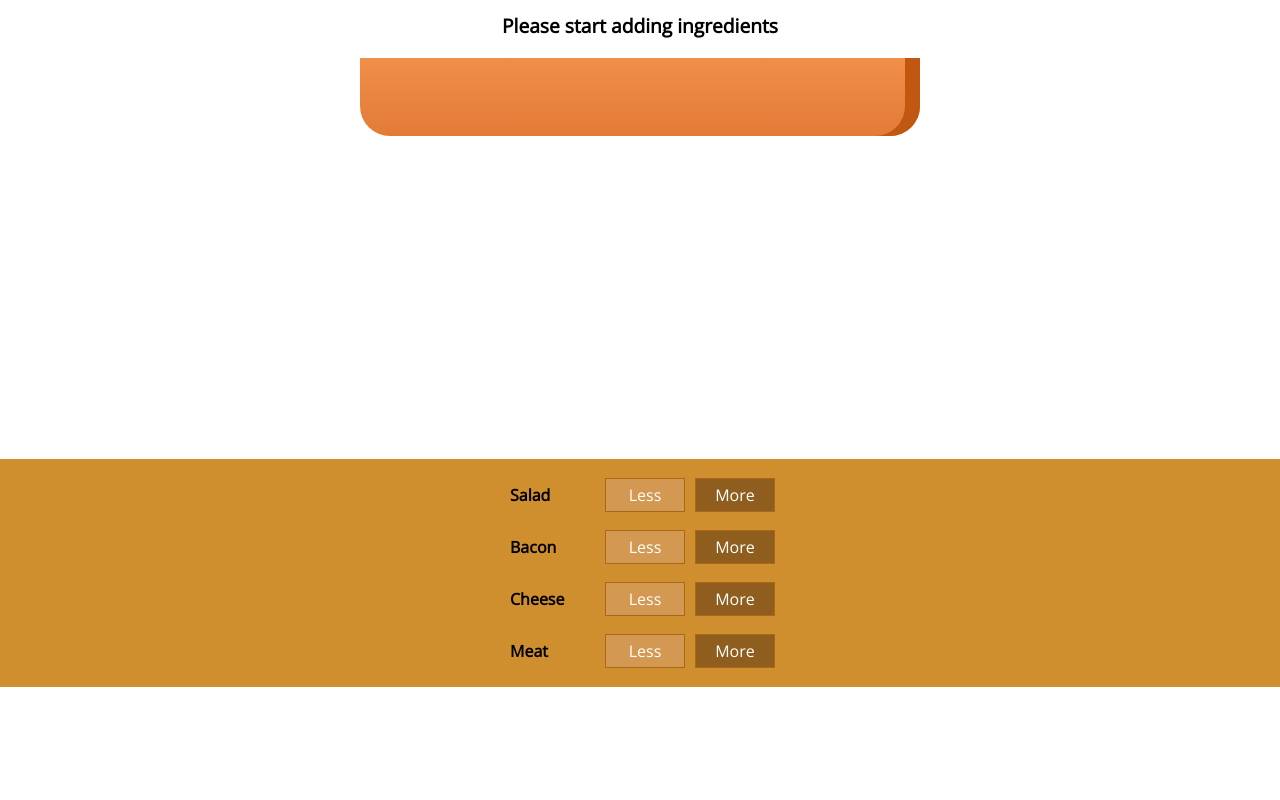
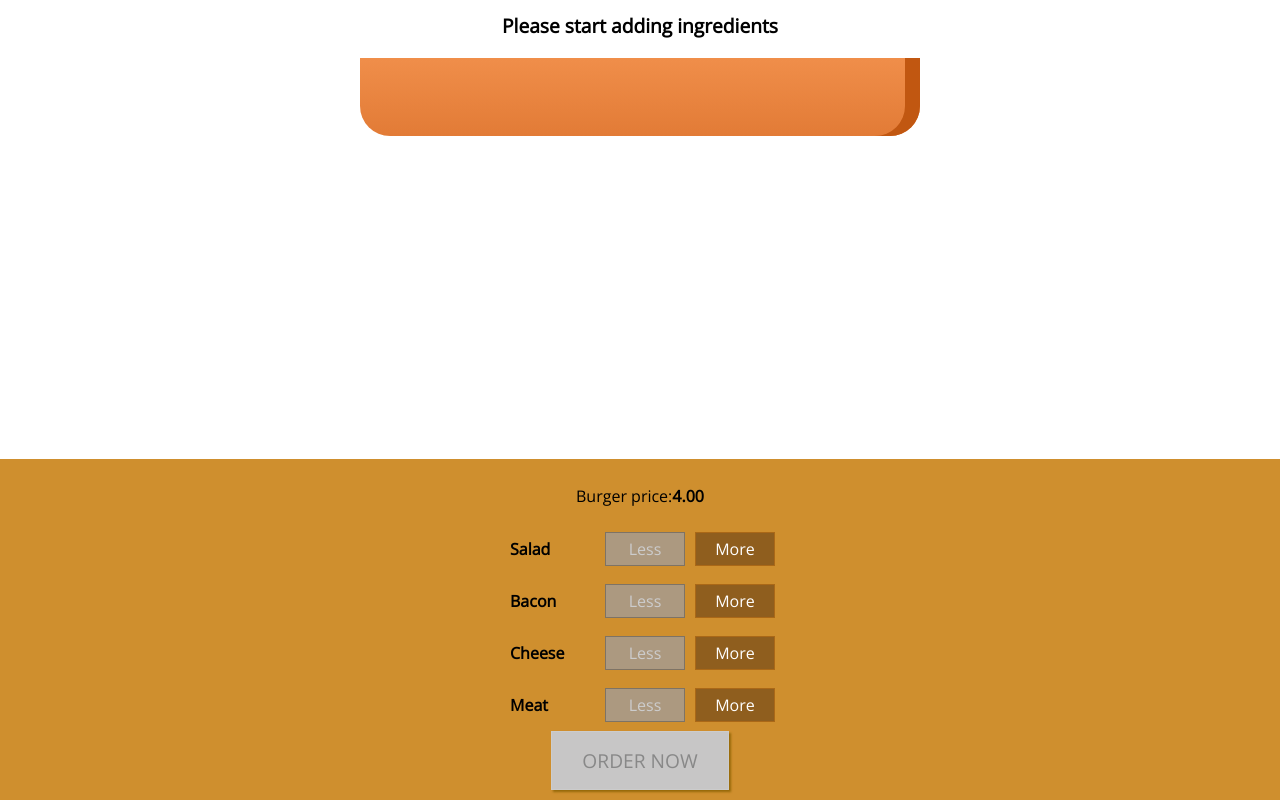
Before and after one commit to NiteshBagle123/react-buger-builder-app, a React app: page / in a window 1280 px wide. Shown: the part 179-979 px from the top of the page. Before the commit the page ends 866 px from the top, so only its background shows below. Built offline with nearby package versions, Linux system fonts and the light colour scheme.

Commit message:
order button added

```diff
--- a/src/components/Burger/BuildControls/BuildControl/BuildControl.js
+++ b/src/components/Burger/BuildControls/BuildControl/BuildControl.js
@@ -7,8 +7,10 @@
         <button
             className={classes.Less}
             onClick={props.removed}
-            disabled={props.diabled}>Less</button>
-        <button className={classes.More} onClick={props.added}>More</button>
+            disabled={props.disabled}>Less</button>
+        <button
+            className={classes.More}
+            onClick={props.added}>More</button>
     </div>
 );
 
--- a/src/components/Burger/BuildControls/BuildControls.css
+++ b/src/components/Burger/BuildControls/BuildControls.css
@@ -8,3 +8,44 @@
     margin: auto;
     padding: 10px 0;
 }
+
+.OrderButton {
+    background-color: #DAD735;
+    outline: none;
+    cursor: pointer;
+    border: 1px solid #966909;
+    color: #966909;
+    font-family: inherit;
+    font-size: 1.2em;
+    padding: 15px 30px;
+    box-shadow: 2px 2px 2px #966909;
+}
+
+.OrderButton:hover, .OrderButton:active {
+    background-color: #A0DB41;
+    border: 1px solid #966909;
+    color: #966909;
+}
+
+.OrderButton:disabled {
+    background-color: #C7C6C6;
+    cursor: not-allowed;
+    border: 1px solid #ccc;
+    color: #888888;
+}
+
+.OrderButton:not(:disabled) {
+    animation: enable 0.3s linear;
+}
+
+@keyframes enable {
+    0% {
+        transform: scale(1);
+    }
+    60% {
+        transform: scale(1.1);
+    }
+    100% {
+        transform: scale(1);
+    }
+}
--- a/src/components/Burger/BuildControls/BuildControls.js
+++ b/src/components/Burger/BuildControls/BuildControls.js
@@ -11,6 +11,7 @@
 
 const buildControls = props => (
     <div className={classes.BuildControls}>
+        <p>Burger price:<strong>{props.totalPrice.toFixed(2)}</strong></p>
         {
             controls.map(
                 control => <BuildControl
@@ -21,6 +22,9 @@
                     disabled={props.disabled[control.type]}/>
             )
         }
+        <button
+            className={classes.OrderButton}
+            disabled={!props.purchasable}>ORDER NOW</button>
     </div>
 );
 
--- a/src/containers/BurgerBuilder/BurgerBuilder.js
+++ b/src/containers/BurgerBuilder/BurgerBuilder.js
@@ -13,7 +13,6 @@
     // constructor(props){
     //     super(props);
     //     this.state = {
-
     //     }
     // }
     state = {
@@ -23,9 +22,19 @@
             cheese: 0,
             meat: 0
         },
-        totalPrice: 4
+        totalPrice: 4,
+        purchasable: false
     }
 
+    updatePurchaseState = ingredients => {
+        const sum = Object.keys(ingredients)
+            .map(key => ingredients[key])
+            .reduce((sum, el) => sum + el, 0);
+
+            this.setState({
+                purchasable: sum > 0
+            })
+    }
     addIngredientHadler = (type) => {
         const oldIngredientCount = this.state.ingredients[type];
         const updatedIngredientCount = oldIngredientCount + 1;
@@ -37,6 +46,7 @@
         const oldPrice = this.state.totalPrice;
         const updatedPrice = oldPrice + priceAddition;
         this.setState({ ingredients: updatedIngredient, totalPrice: updatedPrice });
+        this.updatePurchaseState(updatedIngredient);
     };
 
     removeIngredientHandler = (type) => {
@@ -53,6 +63,7 @@
         const oldPrice = this.state.totalPrice;
         const updatedPrice = oldPrice - priceDeduction;
         this.setState({ ingredients: updatedIngredient, totalPrice: updatedPrice });
+        this.updatePurchaseState(updatedIngredient);
     };
     render() {
         const disabledInfo = {
@@ -68,7 +79,9 @@
                     <BuildControls
                         ingredientAdded={this.addIngredientHadler}
                         ingredientRemoved={this.removeIngredientHandler}
-                        disabled={disabledInfo}/>
+                        disabled={disabledInfo}
+                        totalPrice={this.state.totalPrice}
+                        purchasable={this.state.purchasable}/>
                 </Aux>
             </div>
         );
```
